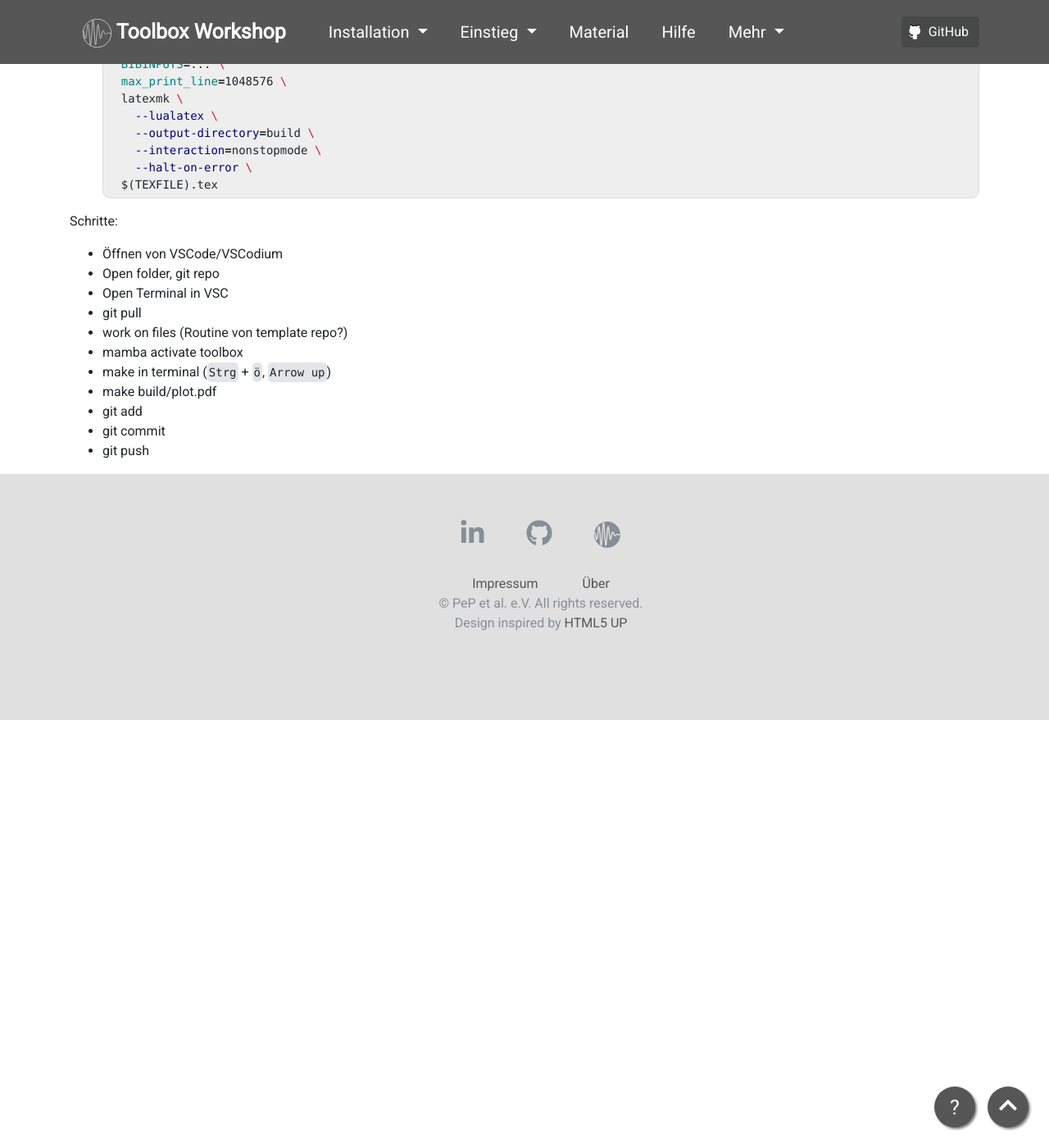
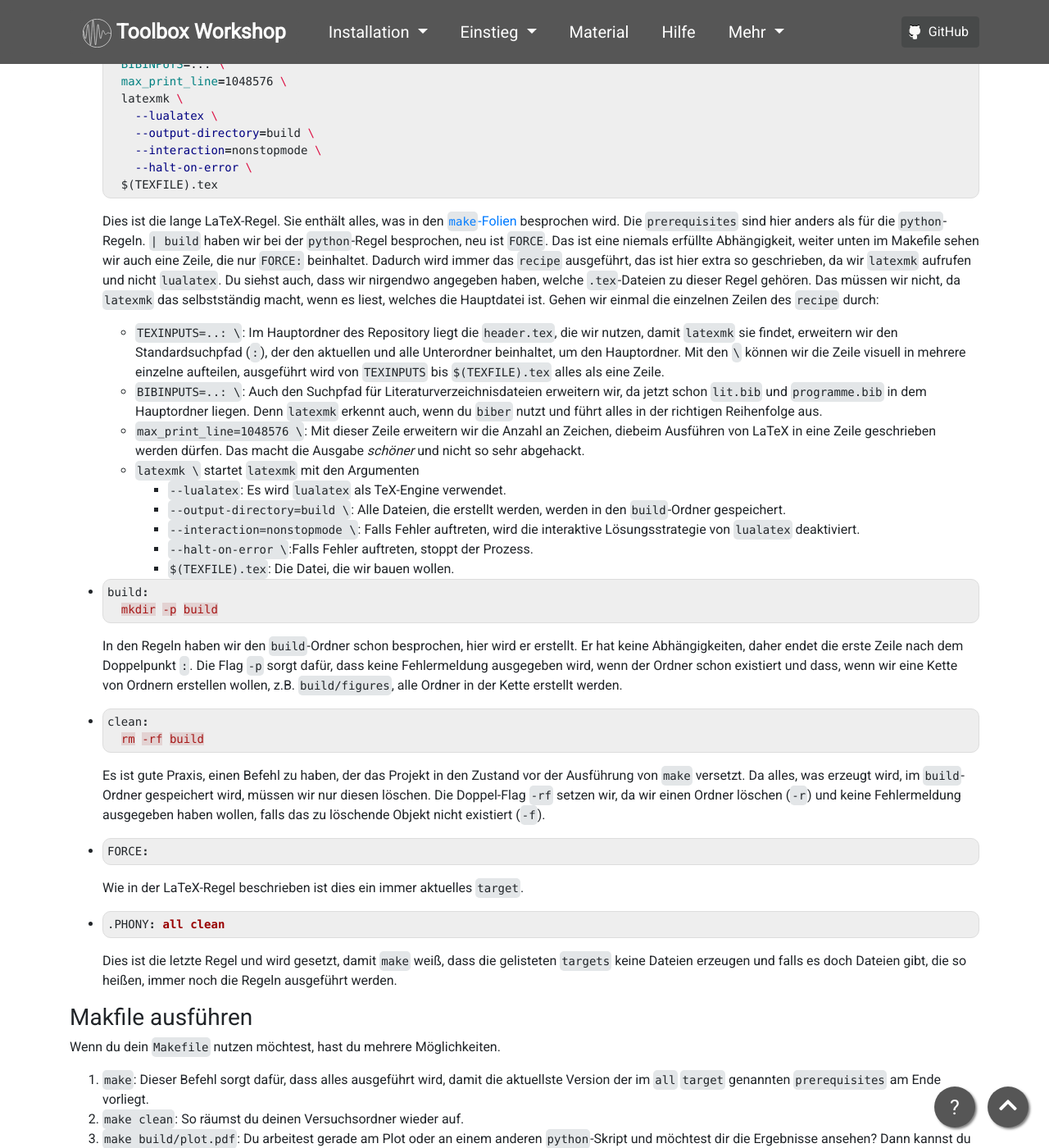
Before and after one commit to pep-dortmund/homepage-toolbox, a Jekyll site: the page built from introduction/toolbox.md, in a window 1280 px wide and 1400 px high, scrolled down 6546 px. Shown: the whole window at 82% size. Built offline with Jekyll 4.4.1, drawn with Linux system fonts in a browser that asks for light colours; nearby versions of some CDN libraries; some of the changed text lies outside the part shown.

Commit message:
introduction/toolbox: finish first draft of toolbox package site

````diff
--- a/introduction/toolbox.md
+++ b/introduction/toolbox.md
@@ -288,16 +288,134 @@ und auch den Rest.
       --halt-on-error \
     $(TEXFILE).tex
   ```
+  Dies ist die lange LaTeX-Regel.
+  Sie enthält alles, was in den
+  [`make`-Folien](https://toolbox.pep-dortmund.org/files/archive/current/make.pdf){:target="_blank"}
+  besprochen wird.
+  Die `prerequisites` sind hier anders als für die `python`-Regeln.
+  `| build` haben wir bei der `python`-Regel besprochen,
+  neu ist `FORCE`.
+  Das ist eine niemals erfüllte Abhängigkeit,
+  weiter unten im Makefile sehen wir auch eine Zeile,
+  die nur `FORCE:` beinhaltet.
+  Dadurch wird immer das `recipe` ausgeführt,
+  das ist hier extra so geschrieben,
+  da wir `latexmk` aufrufen und nicht `lualatex`.
+  Du siehst auch, dass wir nirgendwo angegeben haben,
+  welche `.tex`-Dateien zu dieser Regel gehören.
+  Das müssen wir nicht, da `latexmk` das selbstständig macht,
+  wenn es liest, welches die Hauptdatei ist.
+  Gehen wir einmal die einzelnen Zeilen des `recipe` durch:
+  - `TEXINPUTS=..: \`:
+    Im Hauptordner des Repository liegt die `header.tex`,
+    die wir nutzen, damit `latexmk` sie findet,
+    erweitern wir den Standardsuchpfad (`:`),
+    der den aktuellen und alle Unterordner beinhaltet,
+    um den Hauptordner.
+    Mit den `\` können wir die Zeile visuell in mehrere
+    einzelne aufteilen, ausgeführt wird von `TEXINPUTS` bis
+    `$(TEXFILE).tex` alles als eine Zeile.
+  - `BIBINPUTS=..: \`:
+    Auch den Suchpfad für Literaturverzeichnisdateien
+    erweitern wir, da jetzt schon `lit.bib` und `programme.bib`
+    in dem Hauptordner liegen.
+    Denn `latexmk` erkennt auch, wenn du `biber` nutzt und
+    führt alles in der richtigen Reihenfolge aus.
+  - `max_print_line=1048576 \`:
+    Mit dieser Zeile erweitern wir die Anzahl an Zeichen,
+    diebeim Ausführen von LaTeX in eine Zeile geschrieben
+    werden dürfen.
+    Das macht die Ausgabe _schöner_ und nicht so sehr abgehackt.
+  - `latexmk \` startet `latexmk` mit den Argumenten
+    - `--lualatex`: Es wird `lualatex` als TeX-Engine verwendet.
+    - `--output-directory=build \`:
+      Alle Dateien, die erstellt werden,
+      werden in den `build`-Ordner gespeichert.
+    - `--interaction=nonstopmode \`: Falls Fehler auftreten,
+      wird die interaktive Lösungsstrategie von `lualatex`
+      deaktiviert.
+    - `--halt-on-error \`:Falls Fehler auftreten,
+      stoppt der Prozess.
+    - `$(TEXFILE).tex`: Die Datei, die wir bauen wollen.
+- ```make
+  build:
+    mkdir -p build
+  ```
+  In den Regeln haben wir den `build`-Ordner schon besprochen,
+  hier wird er erstellt.
+  Er hat keine Abhängigkeiten,
+  daher endet die erste Zeile nach dem Doppelpunkt `:`.
+  Die Flag `-p` sorgt dafür, dass keine Fehlermeldung
+  ausgegeben wird, wenn der Ordner schon existiert
+  und dass, wenn wir eine Kette von Ordnern erstellen wollen,
+  z.B. `build/figures`, alle Ordner in der Kette erstellt werden.
+- ```make
+  clean:
+    rm -rf build
+  ```
+  Es ist gute Praxis, einen Befehl zu haben, der das Projekt
+  in den Zustand vor der Ausführung von `make` versetzt.
+  Da alles, was erzeugt wird, im `build`-Ordner gespeichert wird,
+  müssen wir nur diesen löschen.
+  Die Doppel-Flag `-rf` setzen wir,
+  da wir einen Ordner löschen (`-r`)
+  und keine Fehlermeldung ausgegeben haben wollen,
+  falls das zu löschende Objekt nicht existiert (`-f`).
+- ```make
+  FORCE:
+  ```
+  Wie in der LaTeX-Regel beschrieben ist dies ein
+  immer aktuelles `target`.
+- ```make
+  .PHONY: all clean
+  ```
+  Dies ist die letzte Regel und wird gesetzt,
+  damit `make` weiß, dass die gelisteten `targets`
+  keine Dateien erzeugen und falls es doch Dateien gibt,
+  die so heißen, immer noch die Regeln ausgeführt werden.
 
-Schritte:
-- Öffnen von VSCode/VSCodium
-- Open folder, git repo
-- Open Terminal in VSC
-- git pull
-- work on files (Routine von template repo?)
-- mamba activate toolbox
-- make in terminal (`Strg` + `ö`, `Arrow up`)
-- make build/plot.pdf
-- git add
-- git commit
-- git push
+### Makfile ausführen
+Wenn du dein `Makefile` nutzen möchtest, hast du mehrere Möglichkeiten.
+1. `make`: Dieser Befehl sorgt dafür, dass alles ausgeführt wird,
+  damit die aktuellste Version der im `all` `target` genannten `prerequisites`
+  am Ende vorliegt.
+2. `make clean`: So räumst du deinen Versuchsordner wieder auf.
+3. `make build/plot.pdf`: Du arbeitest gerade am Plot oder an einem anderen
+  `python`-Skript und möchtest dir die Ergebnisse ansehen?
+  Dann kannst du als Argument hinter `make` das entsprechende `target` schreiben.
+
+## git
+Wenn du an einem Punkt bist, den du auf GitHub hochladen möchtest,
+wechselst du auf dein Terminal und tippst als Erstes
+```
+git status
+```
+Damit erhältst du eine Liste aller Dateien, die du verändert hast.
+Mit
+```
+git add <file>
+```
+kannst du die Dateien in den Staging-Bereich schieben.
+Hast du alle Dateien, die du in einem commit haben möchtest, hinzugefügt,
+packst du den commit mit
+```
+git commit
+```
+und schreibst deine commit-Nachricht im sich öffnenden Texteditor.
+Alternativ kannst du mit
+```
+git commit -m "<commit Nachricht>"
+```
+alles im Terminal schreiben.
+Bevor du deine Änderungen hochlädst,
+solltest du erst schauen,
+ob während deiner Arbeitszeit Änderungen hochgeladen wurden.
+Also führe erst
+```
+git pull
+```
+aus und dann,
+nachdem du auch eventuell auftretende merge-Konflikte gelöst hast,
+```
+git push
+```
````
